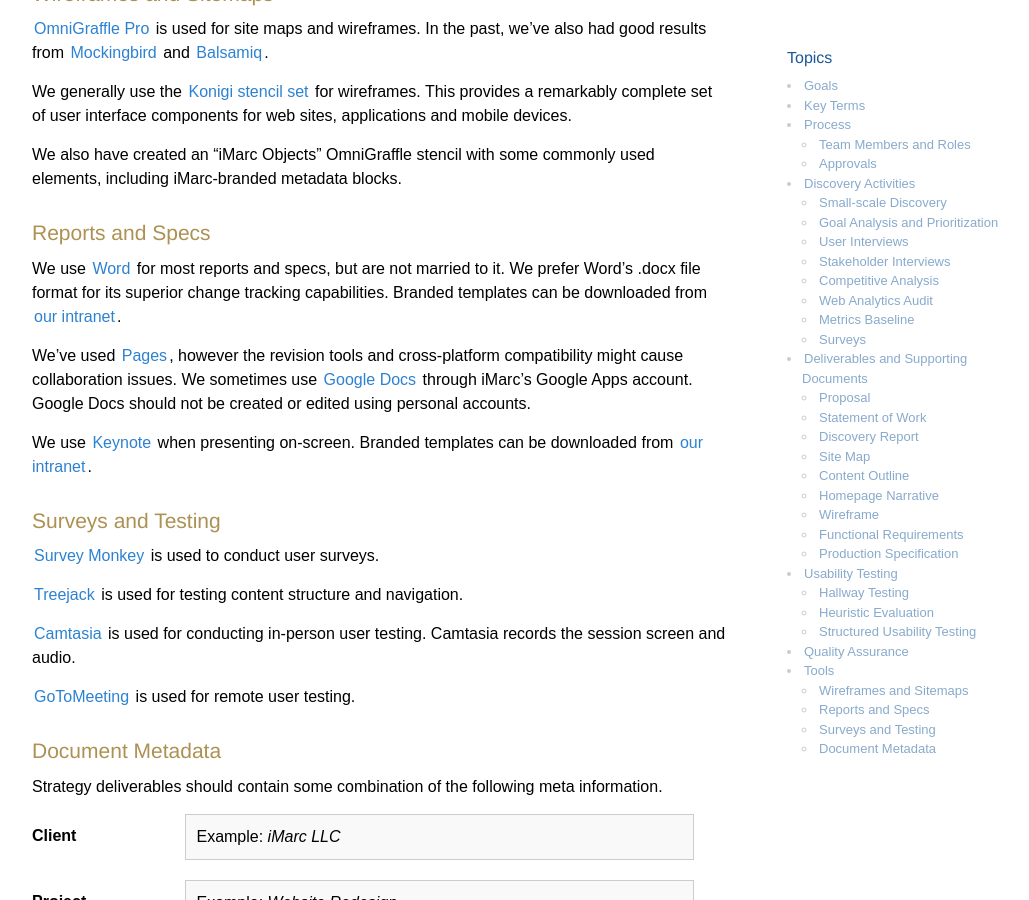
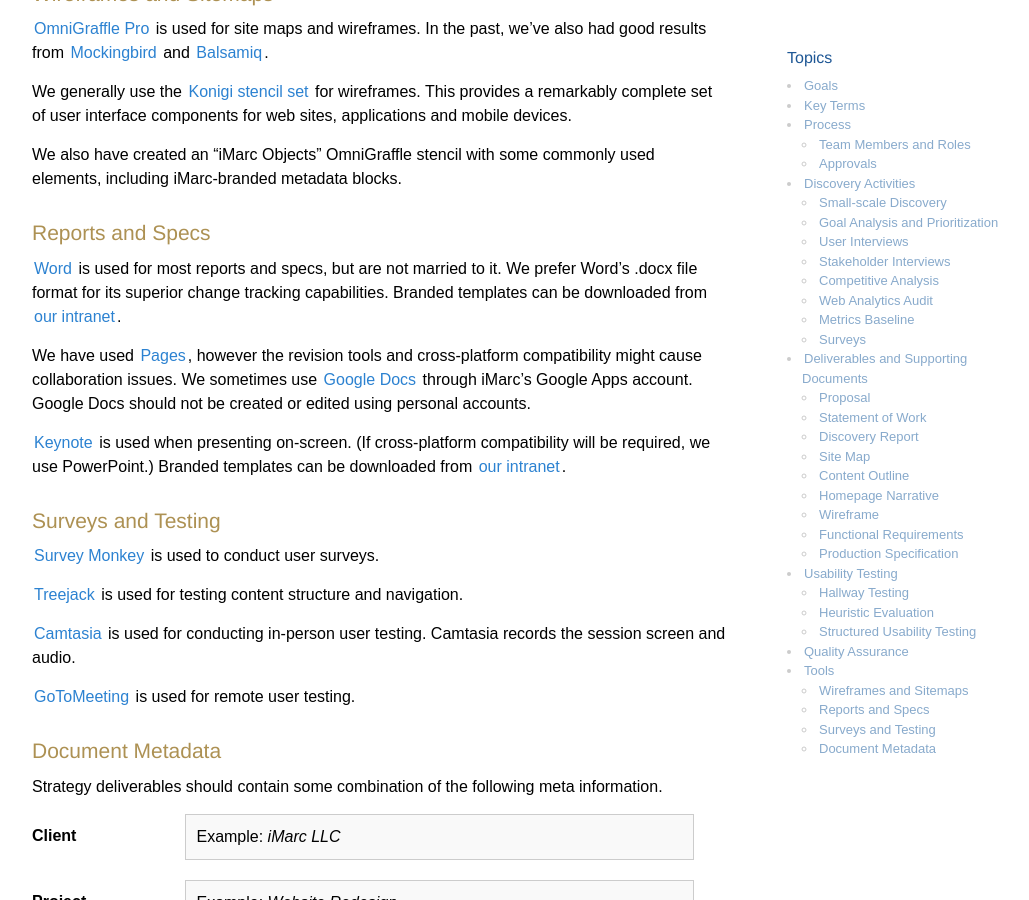
Before and after one commit to imarc/handbook, a Jekyll site: the page built from strategy.markdown, in a window 1280 px wide and 900 px high, scrolled down 18348 px. Shown: the whole window, without its empty margins (118-1147 px from the left). Built offline with Jekyll 4.4.1, drawn with Linux system fonts in a browser that asks for light colours; nearby versions of some CDN libraries.

Commit message:
content_outline.png now 72.9% smaller file size!

```diff
--- a/strategy.markdown
+++ b/strategy.markdown
@@ -593,11 +593,11 @@
 
 ### Reports and Specs
 
-We use [Word](http://www.microsoft.com/mac/word) for most reports and specs, but are not married to it. We prefer Word's .docx file format for its superior change tracking capabilities. Branded templates can be downloaded from [our intranet](http://internal.imarc.net/).
+[Word](http://www.microsoft.com/mac/word) is used for most reports and specs, but are not married to it. We prefer Word's .docx file format for its superior change tracking capabilities. Branded templates can be downloaded from [our intranet](http://internal.imarc.net/).
 
-We've used [Pages](http://www.apple.com/iwork/pages/), however the revision tools and cross-platform compatibility might cause collaboration issues. We sometimes use [Google Docs](http://docs.google.com) through iMarc's Google Apps account. Google Docs should not be created or edited using personal accounts.
+We have used [Pages](http://www.apple.com/iwork/pages/), however the revision tools and cross-platform compatibility might cause collaboration issues. We sometimes use [Google Docs](http://docs.google.com) through iMarc's Google Apps account. Google Docs should not be created or edited using personal accounts.
 
-We use [Keynote](http://www.apple.com/iwork/keynote/) when presenting on-screen. Branded templates can be downloaded from [our intranet](http://internal.imarc.net/).
+[Keynote](http://www.apple.com/iwork/keynote/) is used when presenting on-screen. (If cross-platform compatibility will be required, we use PowerPoint.) Branded templates can be downloaded from [our intranet](http://internal.imarc.net/).
 
 
 ### Surveys and Testing
```
Also changed, not shown: img/strategy/content_outline.png, img/strategy/metadata-wireframe.png (deleted).
